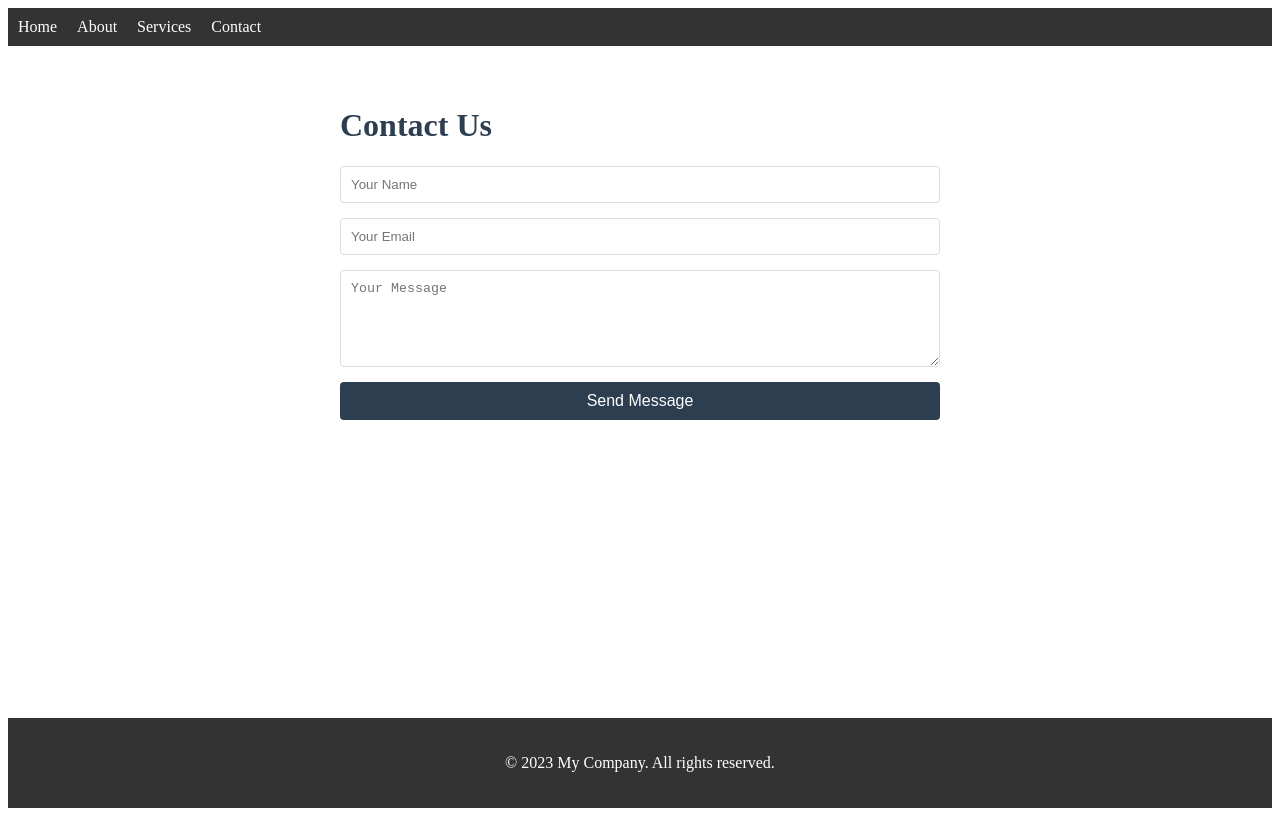
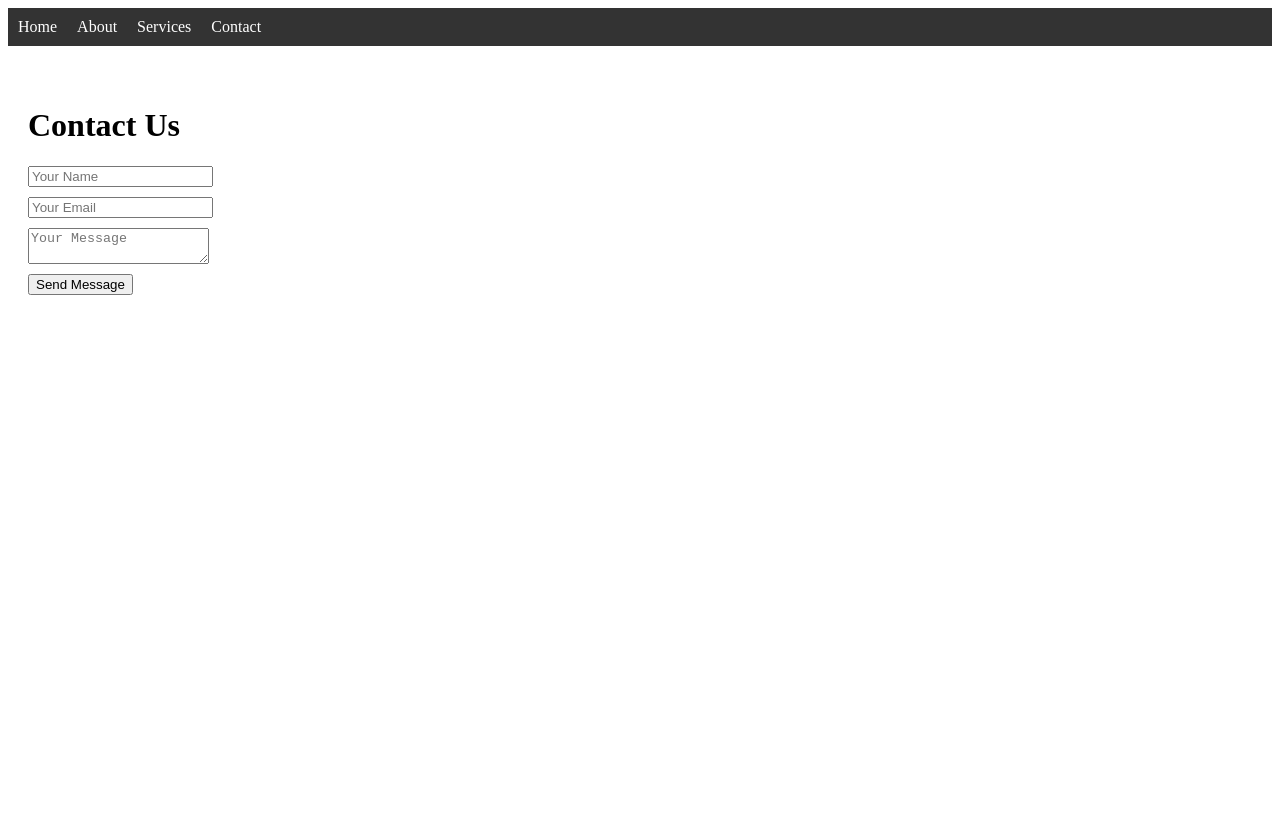
Before and after one commit to Olivier0324/alx-fe-reactjs, a React (Vite) app in the folder my-company/: page /contact in a window 1280 px wide. Built offline with nearby package versions, Linux system fonts and the light colour scheme.

Commit message:
Created my first project with navigation

```diff
--- a/my-company/src/App.jsx
+++ b/my-company/src/App.jsx
@@ -4,14 +4,12 @@ import Home from './components/Home';
 import About from './components/About';
 import Services from './components/Services';
 import Contact from './components/Contact';
-import Footer from './components/Footer';
 
 function App() {
   return (
     <Router>
-      <div style={{ minHeight: '100vh', display: 'flex', flexDirection: 'column' }}>
+      <div style={{ minHeight: '100vh' }}>
         <Navbar />
-        <div style={{ flex: 1 }}>
         <Routes>
           <Route path="/" element={<Home />} />
           <Route path="/about" element={<About />} />
@@ -19,8 +17,6 @@ function App() {
           <Route path="/contact" element={<Contact />} />
         </Routes>
       </div>
-        <Footer />
-      </div>
     </Router>
   );
 }
--- a/my-company/src/components/Contact.jsx
+++ b/my-company/src/components/Contact.jsx
@@ -13,34 +13,20 @@ function Contact() {
 
   const handleSubmit = (e) => {
     e.preventDefault();
-    alert(`Thank you, ${formData.name}! We'll contact you soon.`);
-    setFormData({ name: '', email: '', message: '' });
+    alert('Form submitted!');
   };
 
   return (
-    <div style={{
-      padding: '20px',
-      maxWidth: '600px',
-      margin: '0 auto'
-    }}>
-      <h1 style={{ color: '#2c3e50' }}>Contact Us</h1>
-      <form onSubmit={handleSubmit} style={{
-        display: 'flex',
-        flexDirection: 'column',
-        gap: '15px'
-      }}>
+    <div style={{ padding: '20px' }}>
+      <h1>Contact Us</h1>
+      <form onSubmit={handleSubmit}>
         <input
           type="text"
           name="name"
           placeholder="Your Name"
           value={formData.name}
           onChange={handleChange}
-          required
-          style={{
-            padding: '10px',
-            borderRadius: '4px',
-            border: '1px solid #ddd'
-          }}
+          style={{ display: 'block', margin: '10px 0' }}
         />
         <input
           type="email"
@@ -48,40 +34,18 @@ function Contact() {
           placeholder="Your Email"
           value={formData.email}
           onChange={handleChange}
-          required
-          style={{
-            padding: '10px',
-            borderRadius: '4px',
-            border: '1px solid #ddd'
-          }}
+          style={{ display: 'block', margin: '10px 0' }}
         />
         <textarea
           name="message"
           placeholder="Your Message"
           value={formData.message}
           onChange={handleChange}
-          required
-          rows="5"
-          style={{
-            padding: '10px',
-            borderRadius: '4px',
-            border: '1px solid #ddd'
-          }}
+          style={{ display: 'block', margin: '10px 0' }}
         />
-        <button type="submit" style={{
-          padding: '10px 20px',
-          backgroundColor: '#2c3e50',
-          color: 'white',
-          border: 'none',
-          borderRadius: '4px',
-          cursor: 'pointer',
-          fontSize: '1rem'
-        }}>
-          Send Message
-        </button>
+        <button type="submit">Send Message</button>
       </form>
     </div>
   );
 }
-
 export default Contact;
--- a/my-company/src/components/Home.jsx
+++ b/my-company/src/components/Home.jsx
@@ -1,15 +1,9 @@
 function Home() {
   return (
-    <div style={{
-      padding: '20px',
-      maxWidth: '800px',
-      margin: '0 auto',
-      textAlign: 'center'
-    }}>
-      <h1 style={{ color: '#2c3e50' }}>Welcome to Our Company</h1>
-      <p style={{ fontSize: '1.2rem' }}>We are dedicated to delivering excellence in all our services.</p>
+    <div style={{ padding: '20px' }}>
+      <h1>Welcome to Our Company</h1>
+      <p>We are dedicated to delivering excellence in all our services.</p>
     </div>
   );
 }
-
 export default Home;
--- a/my-company/src/components/Services.jsx
+++ b/my-company/src/components/Services.jsx
@@ -1,24 +1,13 @@
 function Services() {
   return (
-    <div style={{
-      padding: '20px',
-      maxWidth: '800px',
-      margin: '0 auto'
-    }}>
-      <h1 style={{ color: '#2c3e50' }}>Our Services</h1>
-      <ul style={{
-        listStyle: 'none',
-        padding: 0,
-        fontSize: '1.1rem'
-      }}>
-        <li style={{ padding: '8px', borderBottom: '1px solid #eee' }}>Technology Consulting</li>
-        <li style={{ padding: '8px', borderBottom: '1px solid #eee' }}>Market Analysis</li>
-        <li style={{ padding: '8px', borderBottom: '1px solid #eee' }}>Product Development</li>
-        <li style={{ padding: '8px', borderBottom: '1px solid #eee' }}>Digital Marketing</li>
-        <li style={{ padding: '8px' }}>Customer Support Solutions</li>
+    <div style={{ padding: '20px' }}>
+      <h1>Our Services</h1>
+      <ul>
+        <li>Technology Consulting</li>
+        <li>Market Analysis</li>
+        <li>Product Development</li>
       </ul>
     </div>
   );
 }
-
 export default Services;
```
Lines whose indentation alone changed are shown as unchanged.
